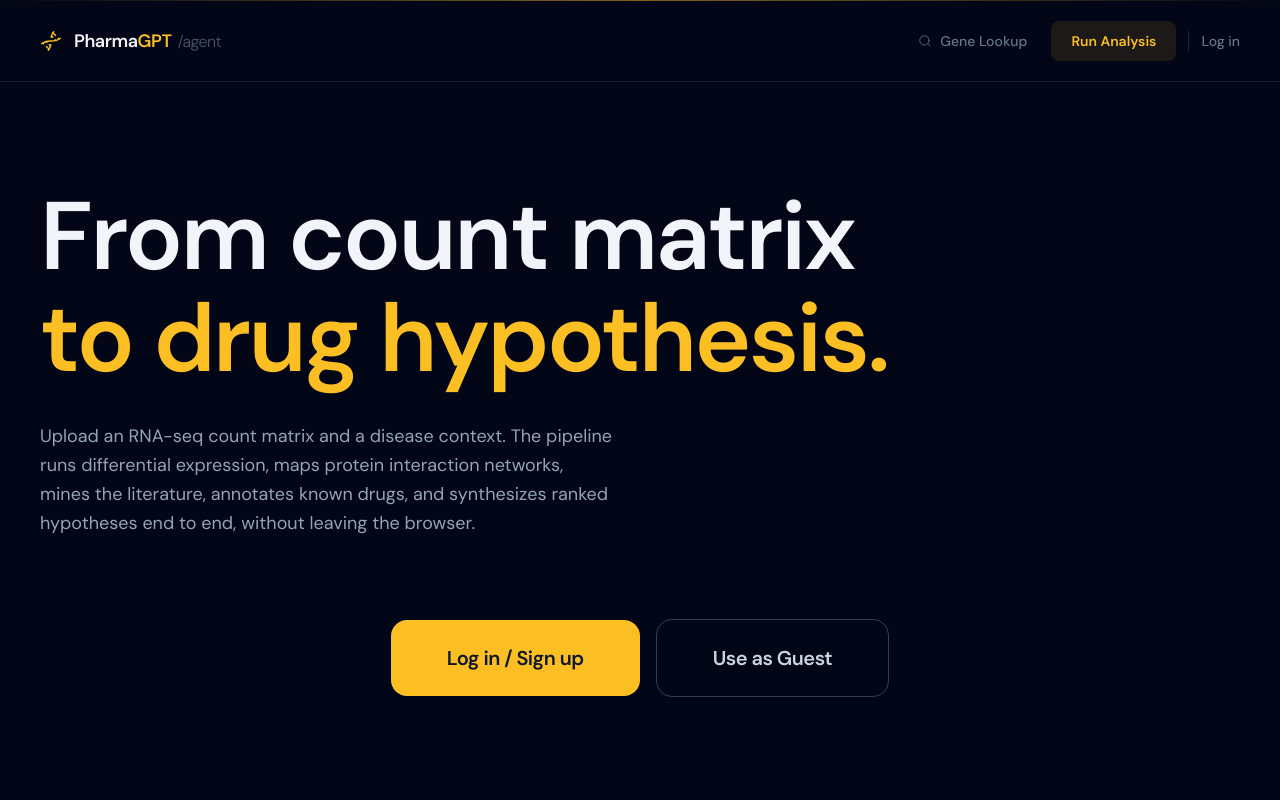
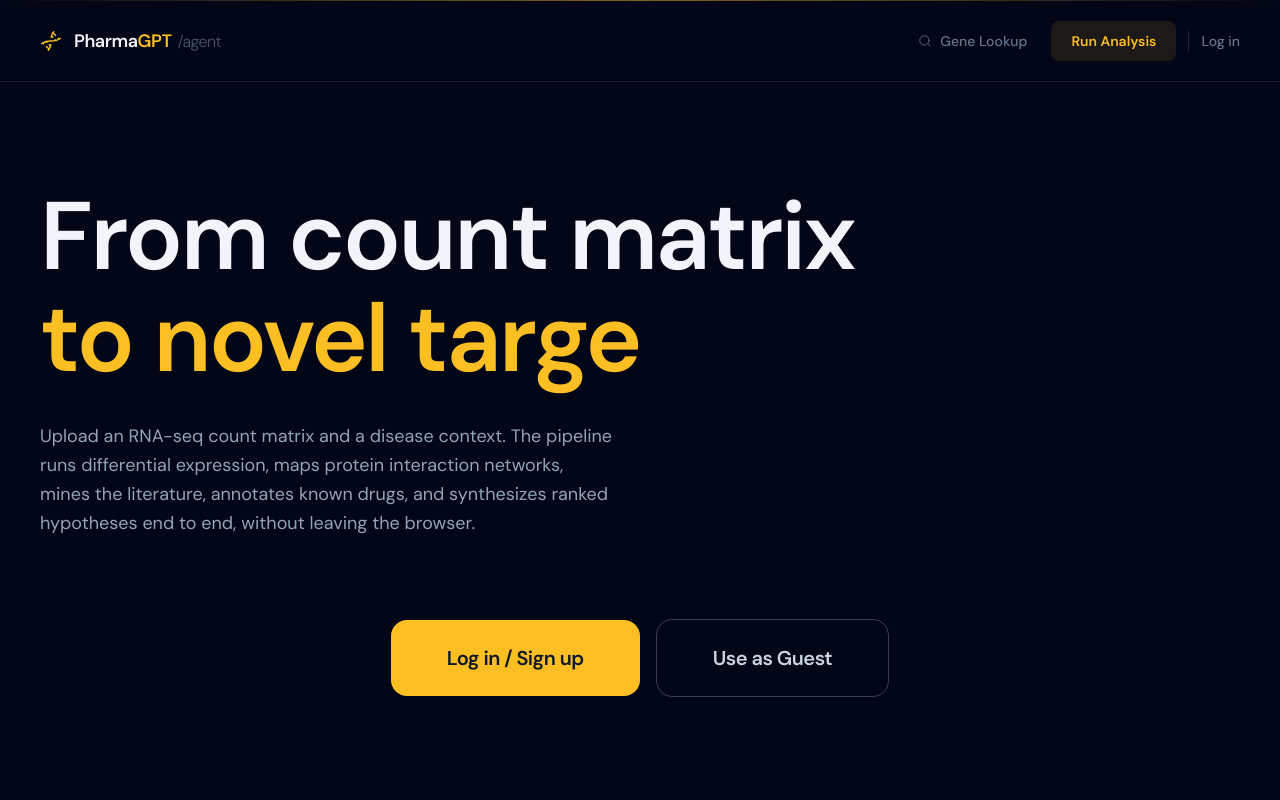
Before and after one commit to nicholaslawrence-hub/compbio_agent_harness, a React (Vite) app in the folder frontend/: page / in a window 1280 px wide. Shown: the top 800 px of the page. Built offline with nearby package versions, Linux system fonts and the light colour scheme; no server answers.

Commit message:
feat: more phrases on the frontend

```diff
--- a/frontend/src/pages/AnalyzePage.jsx
+++ b/frontend/src/pages/AnalyzePage.jsx
@@ -2,7 +2,13 @@ import { useState, useRef, useLayoutEffect, useEffect } from 'react'
 import { useNavigate, Link } from 'react-router-dom'
 import { useAuth } from '../contexts/AuthContext.jsx'
 
-const TYPED_TEXT = 'drug hypothesis.'
+const PHRASES = [
+  'drug hypothesis.',
+  'novel targets.',
+  'clinical insights.',
+  'therapeutic leads.',
+  'mechanistic evidence.',
+]
 
 const STEPS = [
   {
@@ -124,15 +130,32 @@ export default function AnalyzePage() {
 
   const toggle = (n) => setActiveStep(prev => (prev === n ? null : n))
 
-  // Typing animation
-  const [typedCount, setTypedCount] = useState(0)
-  const typingDone = typedCount >= TYPED_TEXT.length
+  // Typing animation — cycles through PHRASES
+  const [phraseIndex, setPhraseIndex] = useState(0)
+  const [charCount, setCharCount] = useState(0)
+  const [typingPhase, setTypingPhase] = useState('typing') // 'typing' | 'holding' | 'deleting'
+  const currentPhrase = PHRASES[phraseIndex]
+
   useEffect(() => {
-    if (typingDone) return
-    const delay = typedCount === 0 ? 700 : 68
-    const id = setTimeout(() => setTypedCount(c => c + 1), delay)
+    let id
+    if (typingPhase === 'typing') {
+      if (charCount < currentPhrase.length) {
+        id = setTimeout(() => setCharCount(c => c + 1), charCount === 0 ? 700 : 68)
+      } else {
+        id = setTimeout(() => setTypingPhase('holding'), 1800)
+      }
+    } else if (typingPhase === 'holding') {
+      id = setTimeout(() => setTypingPhase('deleting'), 300)
+    } else if (typingPhase === 'deleting') {
+      if (charCount > 0) {
+        id = setTimeout(() => setCharCount(c => c - 1), 38)
+      } else {
+        setPhraseIndex(i => (i + 1) % PHRASES.length)
+        setTypingPhase('typing')
+      }
+    }
     return () => clearTimeout(id)
-  }, [typedCount, typingDone])
+  }, [typingPhase, charCount, currentPhrase])
 
   // Scroll-driven example animation
   const exampleRef = useRef(null)
@@ -163,8 +186,8 @@ export default function AnalyzePage() {
           From count matrix<br />
           <span className="text-amber-400">
             to{' '}
-            {TYPED_TEXT.slice(0, typedCount)}
-            <span className={`inline-block w-[3px] transition-opacity duration-500 ${typingDone ? 'opacity-0' : 'cursor-blink'}`}>_</span>
+            {currentPhrase.slice(0, charCount)}
+            <span className="inline-block w-[3px] cursor-blink">_</span>
           </span>
         </h1>
         <p className="text-lg text-slate-400 max-w-xl leading-relaxed">
```
